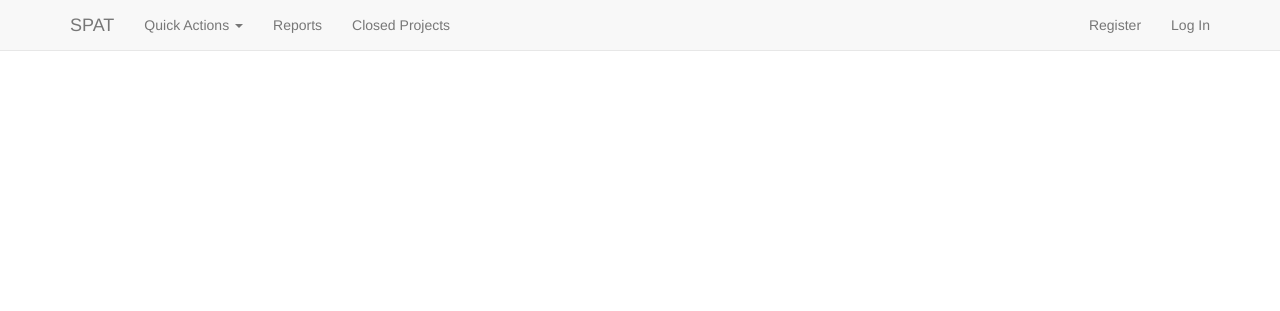
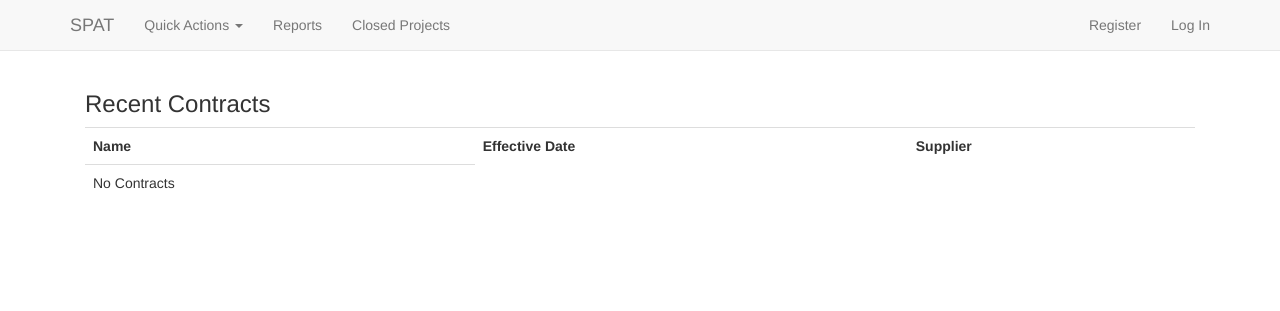
Before and after one commit to eric-oaktree/spat, a Django app: page /contract/ in a window 1280 px wide. Shown: the top 311 px of the page. Run offline with Django 3.2, Linux system fonts and the light colour scheme; data that the repository does not hold is empty; parts of the project's set-up code (start-up, migrations or seed data) failed here and were passed over; some libraries are stand-ins or nearby versions.

Commit message:
added recent contracts page

```diff
--- a/contract/templates/contract/list.html
+++ b/contract/templates/contract/list.html
@@ -1,4 +1,29 @@
 {% extends "tracker/topbar.html" %}
 {% block content %}
+<div class="container-fluid">
+<h3>Recent Contracts</h3>
+</div>
+<div class="container-fluid">
+<table class="table">
+  <tr>
+    <th>Name</th>
+    <th>Effective Date</th>
+    <th>Supplier</th>
+  </tr>
+{% for c in con %}
+  <tr>
+    <td>{{ c.name }}</td>
+    <td>{{ c.eff_date }}</td>
+    <td>{{ c.supplier }}</td>
+  </tr>
+{% empty %}
+<tr>
+  <td>No Contracts</td>
+</tr>
+{% endfor %}
+</table>
+</div>
+
+
 
 {% endblock content %}
--- a/contract/urls.py
+++ b/contract/urls.py
@@ -4,5 +4,5 @@ from . import views
 
 urlpatterns = [
 
-    url(r'^$', views.list, name='list'),
+    url(r'^$', views.recent_con, name='recent_con'),
 ]
--- a/contract/views.py
+++ b/contract/views.py
@@ -3,6 +3,19 @@ from .models import Contract
 
 # Create your views here.
 
-def list(request):
-    cons = Contract.objects.all()
-    return render(request, 'contract/list.html')
+def recent_con(request):
+    cons = Contract.objects.all().order_by('-viewed')
+#    i = 0
+#    con_dict = {}
+#    b = []
+    con = cons[0:19]
+#    while i <= 20:
+#        con = cons[i]
+#        name = con.name
+#        eff = con.eff_date
+#        sup = con.supplier
+#        a = (name, eff, sup)
+#
+#        i = i++
+    context = {'con': con}
+    return render(request, 'contract/list.html', context)
```
Also changed, not shown: contract/models.py (+16 -16 lines), contract/migrations/0003_auto_20170223_2326.py (added), contract/migrations/0004_auto_20170223_2333.py (added).
